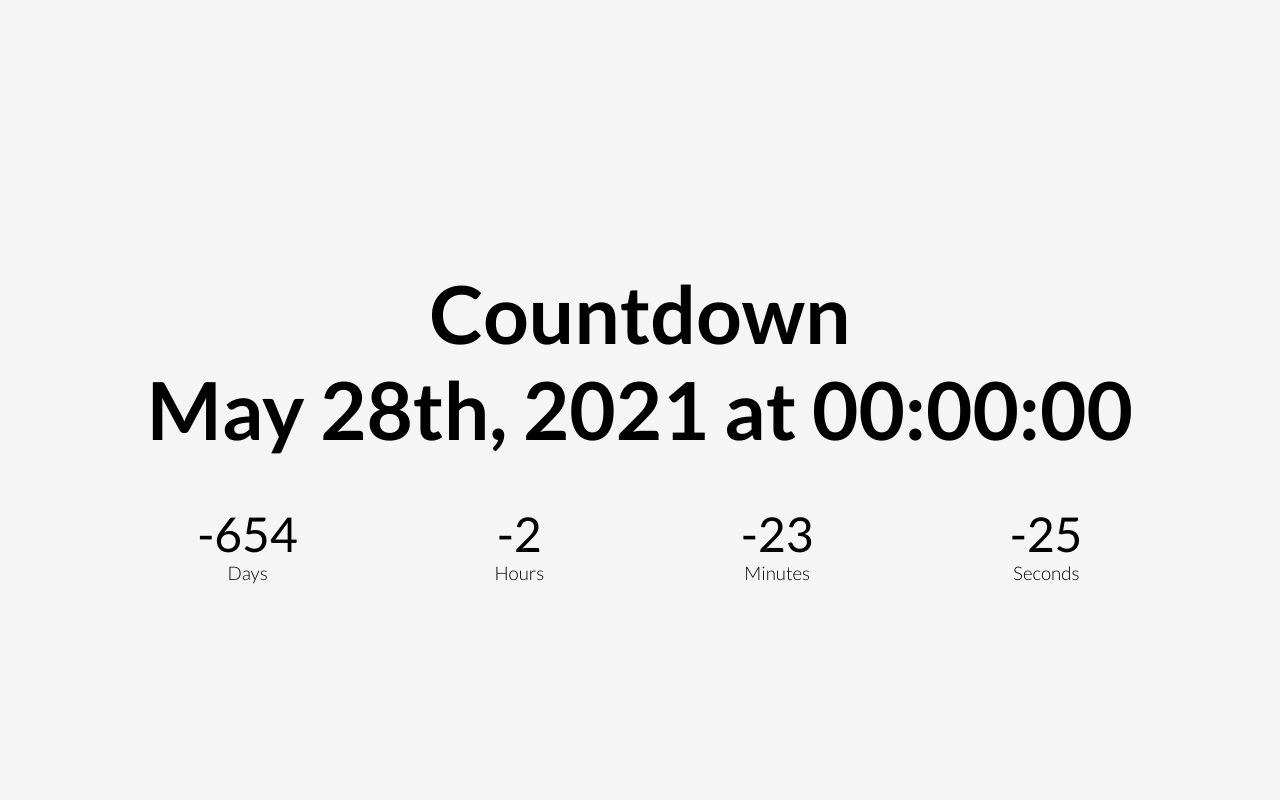
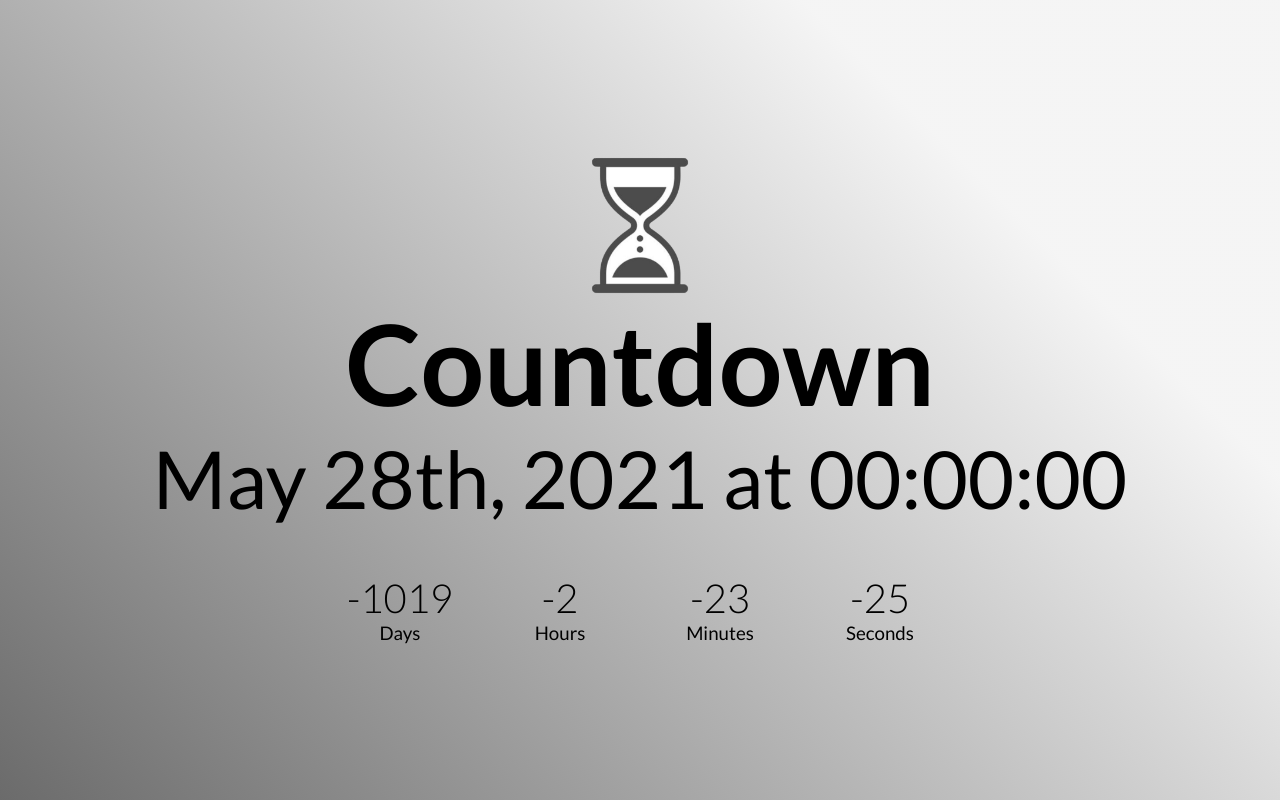
Before and after one commit to JuanPortal/Countdown, a plain HTML site: page index.html in a window 1280 px wide. Drawn offline with Linux system fonts and the light colour scheme.

Commit message:
new structure

```diff
--- a/index.html
+++ b/index.html
@@ -10,38 +10,34 @@
         href="https://fonts.googleapis.com/css2?family=Lato:ital,wght@0,100;0,300;0,400;0,700;0,900;1,100;1,300;1,400;1,700;1,900&display=swap"
         rel="stylesheet">
     <link rel="stylesheet" href="style.css">
+    <link rel="icon" type="image/x-icon" href="/favicon.ico">
     <title>Countdown</title>
 </head>
 
 <body>
-
-    <section class="coming-soon">
+    <header>
+        <img src="./Countdown.png" title="countdown" alt="countdown">
+        <h1>Countdown</h1>
+        <h2>May 28th, 2021 at 00:00:00</h2>
+    </header>
+    <section>
         <div>
-            <div class="titulo">
-                <h2>Countdown</h2>
-                <h2>May 28th, 2021 at 00:00:00</h2>
-            </div>
-            <div class="countdown">
-                <div class="container-day">
-                    <h3 class="time day">Time</h3>
+            <p class="time day">X</p>
             <h3>Days</h3>
         </div>
-                <div class="container-hour">
-                    <h3 class="time hour">Time</h3>
+        <div>
+            <p class="time hour">X</p>
             <h3>Hours</h3>
         </div>
-                <div class="container-minute">
-                    <h3 class="time minute">Time</h3>
+        <div>
+            <p class="time minute">X</p>
             <h3>Minutes</h3>
         </div>
-                <div class="container-second">
-                    <h3 class="time second">Time</h3>
+        <div>
+            <p class="time second">X</p>
             <h3>Seconds</h3>
         </div>
-            </div>
-        </div>
     </section>
-
     <script src="script.js"></script>
 </body>
 
--- a/script.js
+++ b/script.js
@@ -1,5 +1,5 @@
 const countdown = () => {
-    const date = new Date("May 28, 2022 00:00:00").getTime();
+    const date = new Date("May 28, 2021 00:00:00").getTime();
     const now = new Date().getTime();
     const gap = date - now;
 
--- a/style.css
+++ b/style.css
@@ -1,44 +1,65 @@
 *{
-    font-family: 'Lato', sans-serif;
     padding: 0;
     margin: 0;
-    font-weight: 300;
+    font-family: 'Lato', sans-serif;
+    box-sizing: border-box;
 }
 
 body{
-    background-color: #F5F5F5 ;
+    /* background-color: #F5F5F5; */
+    background: hsla(0, 0%, 96%, 1);
+    background: linear-gradient(225deg, hsla(0, 0%, 96%, 1) 23%, hsla(0, 0%, 42%, 1) 100%);
+    background: -moz-linear-gradient(225deg, hsla(0, 0%, 96%, 1) 23%, hsla(0, 0%, 42%, 1) 100%);
+    background: -webkit-linear-gradient(225deg, hsla(0, 0%, 96%, 1) 23%, hsla(0, 0%, 42%, 1) 100%);
+    height: 100vh;
+    display: flex;
+    flex-direction: column;
+    justify-content: center;
+    align-items: center;
+    gap: 3rem;
 }
 
-.titulo{
-    padding: 3rem;
-}
-
-.titulo h2{
-    font-size: 5rem;
-    font-weight: 600;
-    text-align: center;
-}
-
-.coming-soon{
-    min-height: 100vh;
+header {
     display: flex;
     flex-direction: column;
     justify-content: center;
     align-items: center;
 }
 
-.countdown{
-    display: flex;
-    justify-content: space-around;
-    text-align: center;
+header img {
+    width: 100px;
 }
 
-.time{
-    font-size: 3rem;
+h1 {
+    font-size: 7rem;
+    font-weight: 600;
+}
+
+h2{
+    font-size: 5rem;
     font-weight: 400;
 }
 
-.waiting{
-    height: 40vh;
-    padding: 3rem;
+section {
+    display: flex;
+    justify-content: space-between;
+    align-items: center;
+    width: 600px;
 }
+
+section div {
+    width: 20%;
+    display: flex;
+    flex-direction: column;
+    justify-content: center;
+    align-items: center;
+}
+
+.time {
+    font-size: 2.5rem;
+    font-weight: 300;
+}
+
+h3 {
+    font-weight: 400;
+}
```
Also changed, not shown: Countdown.png (added), favicon.ico (added). Lines whose indentation alone changed are shown as unchanged.
